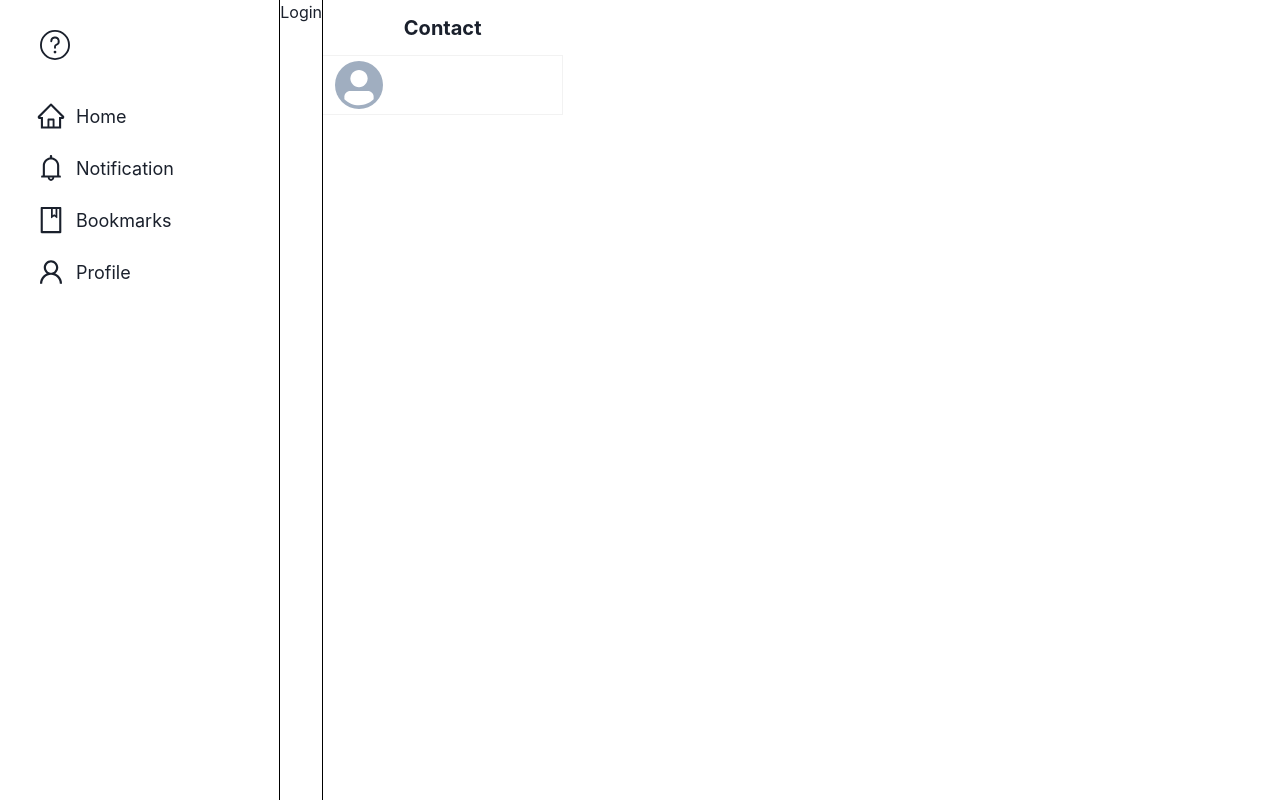
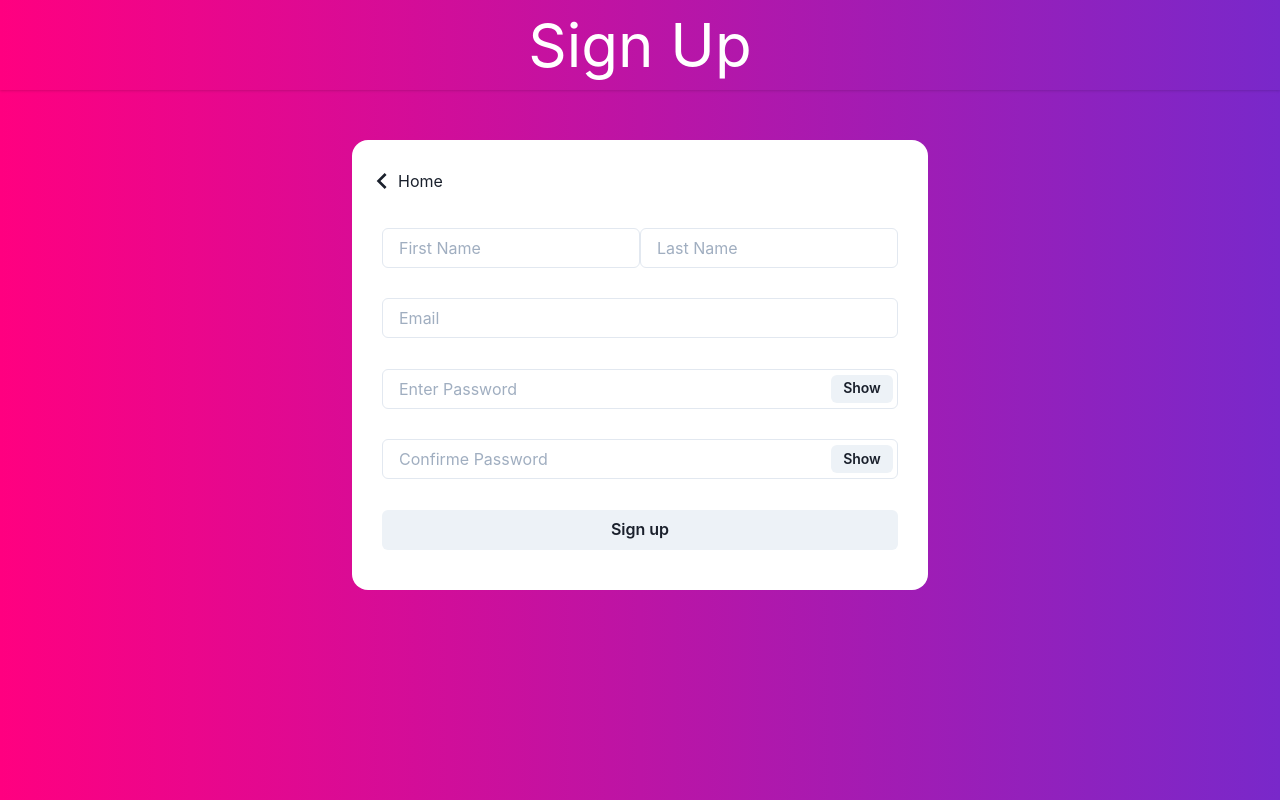
Before and after one commit to horusbou/SocialMedia, a React (Create React App) app in the folder client/: page /signup in a window 1280 px wide. Built offline with nearby package versions, Linux system fonts and the light colour scheme; no server answers; what @giphy/js-fetch-api would draw is missing.

Commit message:
adding signUp page

```diff
--- a/client/package.json
+++ b/client/package.json
@@ -3,6 +3,7 @@
 	"version": "0.1.0",
 	"private": true,
 	"dependencies": {
+		"@chakra-ui/icons": "^1.1.1",
 		"@chakra-ui/react": "^1.6.7",
 		"@emotion/react": "^11.4.1",
 		"@emotion/styled": "^11.3.0",
@@ -12,6 +13,7 @@
 		"@testing-library/react": "^11.1.0",
 		"@testing-library/user-event": "^12.1.10",
 		"axios": "^0.21.4",
+		"formik": "^2.2.9",
 		"framer-motion": "^4.1.17",
 		"react": "^17.0.2",
 		"react-dom": "^17.0.2",
@@ -20,7 +22,8 @@
 		"react-router-dom": "^5.3.0",
 		"react-scripts": "4.0.3",
 		"use-file-upload": "^1.0.11",
-		"web-vitals": "^1.0.1"
+		"web-vitals": "^1.0.1",
+		"yup": "^0.32.11"
 	},
 	"scripts": {
 		"start": "react-scripts start",
--- a/client/src/App.js
+++ b/client/src/App.js
@@ -2,13 +2,42 @@ import './App.css';
 import { ChakraProvider } from '@chakra-ui/react';
 import Home from './pages/Home';
 import SignIn from './pages/SignIn';
+import SignUp from './pages/Signup';
 import Aside from './compontents/Aside';
 import Contact from './compontents/Contact';
 import Profile from './pages/Profile';
 import { useState, useEffect } from 'react';
-import { BrowserRouter as Router, Route, Switch, Link } from 'react-router-dom';
+import {
+	BrowserRouter as Router,
+	Route,
+	Switch,
+	Link,
+	Redirect,
+} from 'react-router-dom';
 import Client from './services/Client';
+const PrivateRoute = ({ Component, ...rest }) => {
+	return (
+		// Show the component only when the user is logged in
+		// Otherwise, redirect the user to /signin page
+		<Route
+			{...rest}
+			render={(props) =>
+				Client.isLoggedIn() ? <Component {...props} /> : <Redirect to="/" />
+			}
+		/>
+	);
+};
+// function PrivateRoute(props) {
+// 	const { Component, ...rest } = props;
+// 	const render = (props) => {
+// 		if (Client.isLoggedIn()) {
+// 			return <Redirect to="/" />;
+// 		}
 
+// 		return <Component {...props} />;
+// 	};
+// 	return <Route {...rest} render={render} />;
+// }
 function App() {
 	const [postData, setPostData] = useState([]);
 	const [userData, setUserData] = useState({});
@@ -17,64 +46,64 @@ function App() {
 	// eslint-disable-next-line
 	const [isLoggedIn, setIsLoggedIn] = useState(true);
 
-	useEffect(() => {
-		Client.getAllPosts()
-			.then((response) => {
-				setIsLoading(true);
-				setPostData(response);
-			})
-			.then((data) => {
-				setIsLoading(false);
-				setIsPosted(false);
-			});
-		// eslint-disable-next-line react-hooks/exhaustive-deps
-	}, [isPosted]);
+	// useEffect(() => {
+	// 	Client.getAllPosts()
+	// 		.then((response) => {
+	// 			setIsLoading(true);
+	// 			setPostData(response);
+	// 		})
+	// 		.then((data) => {
+	// 			setIsLoading(false);
+	// 			setIsPosted(false);
+	// 		});
+	// 	// eslint-disable-next-line react-hooks/exhaustive-deps
+	// }, [isPosted]);
 
-	useEffect(() => {
-		Client.getUser().then((userData) => {
-			if (userData) setUserData(userData);
-			else setUserData({});
-		});
-		// eslint-disable-next-line react-hooks/exhaustive-deps
-	}, []);
-	const privateRoutes = ['/home', '/:username'];
+	// useEffect(() => {
+	// 	Client.getUser().then((userData) => {
+	// 		if (userData) setUserData(userData);
+	// 		else setUserData({});
+	// 	});
+	// 	// eslint-disable-next-line react-hooks/exhaustive-deps
+	// }, []);
+	const privateRoutes = ['/home'];
 	return (
 		<div className="app">
 			<ChakraProvider>
 				<Router>
-					<Route
+					<PrivateRoute
 						path={privateRoutes}
-						render={() => <Aside username={userData.username} />}
+						username={userData.username}
+						Component={Aside}
+						// render={() => <Aside username={userData.username} />}
 					/>
 					<Switch>
 						<Route exact path="/">
 							<SignIn />
 						</Route>
 						<Route exact path="/signup">
-							<div>
-								<Link to="/">Login</Link>
-							</div>
+							<SignUp />
 						</Route>
 
-						<Route exact path="/home">
-							<Home
+						<PrivateRoute
+							exact
+							path="/home"
 							isLoading={isLoading}
 							userData={userData}
 							postData={postData}
 							setIsPosted={setIsPosted}
+							Component={Home}
 						/>
-						</Route>
 
-						<Route path="/:username" component={Profile} />
+						{/* </PrivateRoute> */}
+
+						<PrivateRoute path="/:username" Component={Profile} />
 					</Switch>
-					<Route
+					<PrivateRoute
 						path={privateRoutes}
-						render={() => (
-							<Contact
 						userAvatar={userData.userAvatar}
 						username={userData.username}
-							/>
-						)}
+						Component={Contact}
 					/>
 				</Router>
 			</ChakraProvider>
--- /dev/null
+++ b/client/src/pages/Signup.js
@@ -0,0 +1,165 @@
+import { useState } from 'react';
+import { Link } from 'react-router-dom';
+import {
+	Flex,
+	Text,
+	Box,
+	Input,
+	InputGroup,
+	InputRightElement,
+	Button,
+	Icon,
+} from '@chakra-ui/react';
+import { ChevronLeftIcon } from '@chakra-ui/icons';
+import { useFormik } from 'formik';
+import * as Yup from 'yup';
+
+export default function SignupForm() {
+	const [showPassword, setShowPassword] = useState(false);
+	const [showRepassword, setShowRepassword] = useState(false);
+	const handleClick = () => setShowPassword(!showPassword);
+	const handleClickConfirm = () => setShowRepassword(!showRepassword);
+	const formik = useFormik({
+		initialValues: {
+			firstName: '',
+			lastName: '',
+			username: '',
+			email: '',
+			password: '',
+			rePassword: '',
+		},
+		validationSchema: Yup.object({
+			firstName: Yup.string()
+				.max(10, 'Must be 10 characters or less')
+				.required('Required'),
+			lastName: Yup.string()
+				.max(10, 'Must be 10 characters or less')
+				.required('Required'),
+			email: Yup.string().email('Invalid email address').required('Required'),
+			password: Yup.string()
+				.required('No password provided.')
+				.min(8, 'Password is too short - should be 8 chars minimum.')
+				.matches(/[a-zA-Z]/, 'Password can only contain Latin letters.'),
+			rePassword: Yup.string().oneOf(
+				[Yup.ref('password'), null],
+				'password must match'
+			),
+		}),
+		onSubmit: (values) => console.log(values),
+	});
+	return (
+		<Box
+			w="100%"
+			className="signup"
+			bgGradient="linear(to-l, #7928CA, #FF0080)"
+		>
+			<form onSubmit={formik.handleSubmit}>
+				<Box w="100%" boxShadow="base" className="titile">
+					<Text color="white" align="center" fontSize="6xl">
+						Sign Up
+					</Text>
+				</Box>
+
+				<Flex
+					direction="column"
+					justify="space-between"
+					bgColor="white"
+					p="10"
+					px="30"
+					rounded="2xl"
+					w="45%"
+					h="450px"
+					m="auto"
+					mt="50px"
+				>
+					<Link to="/">
+						<Flex align="center" mt={-15} h={8} ml={-4}>
+							<Icon as={ChevronLeftIcon} w={8} h={8} />
+							Home
+						</Flex>
+					</Link>
+					<Flex justify="space-between" align="center">
+						<Box>
+							<Input
+								id="firstName"
+								name="firstName"
+								placeholder="First Name"
+								onChange={formik.handleChange}
+								onBlur={formik.handleBlur}
+								value={formik.values.firstName}
+								isInvalid={formik.touched.firstName && formik.errors.firstName}
+							/>
+						</Box>
+						<Box>
+							<Input
+								id="lastName"
+								name="lastName"
+								placeholder="Last Name"
+								onChange={formik.handleChange}
+								onBlur={formik.handleBlur}
+								value={formik.values.lastName}
+								isInvalid={formik.touched.lastName && formik.errors.lastName}
+							/>
+						</Box>
+					</Flex>
+					<Box>
+						<Input
+							id="email"
+							name="email"
+							placeholder="Email"
+							type="email"
+							onChange={formik.handleChange}
+							onBlur={formik.handleBlur}
+							value={formik.values.email}
+							isInvalid={formik.touched.email && formik.errors.email}
+						/>
+					</Box>
+					{/* <Box>
+						<Input
+							placeholder="Username"
+							type="text"
+							// onChange={(evt) => setUsername(evt.target.value)}
+						/>
+					</Box> */}
+					<InputGroup size="md">
+						<Input
+							id="password"
+							name="password"
+							pr="4.5rem"
+							type={showPassword ? 'text' : 'password'}
+							placeholder="Enter Password"
+							onChange={formik.handleChange}
+							onBlur={formik.handleBlur}
+							value={formik.values.password}
+							isInvalid={formik.touched.password && formik.errors.password}
+						/>
+						<InputRightElement width="4.5rem">
+							<Button h="1.75rem" size="sm" onClick={handleClick}>
+								{showPassword ? 'Hide' : 'Show'}
+							</Button>
+						</InputRightElement>
+					</InputGroup>
+					<InputGroup size="md">
+						<Input
+							id="rePassword"
+							name="rePassword"
+							pr="4.5rem"
+							type={showRepassword ? 'text' : 'password'}
+							placeholder="Confirme Password"
+							onChange={formik.handleChange}
+							onBlur={formik.handleBlur}
+							value={formik.values.rePassword}
+							isInvalid={formik.touched.rePassword && formik.errors.rePassword}
+						/>
+						<InputRightElement width="4.5rem">
+							<Button h="1.75rem" size="sm" onClick={handleClickConfirm}>
+								{showRepassword ? 'Hide' : 'Show'}
+							</Button>
+						</InputRightElement>
+					</InputGroup>
+					<Button type="submit">Sign up</Button>
+				</Flex>
+			</form>
+		</Box>
+	);
+}
--- a/client/src/services/Client.js
+++ b/client/src/services/Client.js
@@ -5,7 +5,11 @@ class Client {
 		this.userData = {};
 	}
 	isLoggedIn() {
-		return !!this.userData;
+		const accessToken = localStorage.getItem('accessToken');
+		const refreshToken = localStorage.getItem('refreshToken');
+		console.log(accessToken, refreshToken);
+		if (accessToken && refreshToken) return true;
+		return false;
 	}
 	setClientData({ sessionData, userData }) {
 		this.sessionData = sessionData;
@@ -56,6 +60,7 @@ class Client {
 	logout() {
 		localStorage.removeItem('accessToken');
 		localStorage.removeItem('refreshToken');
+		this.removeClientData();
 	}
 	getUser() {
 		return axios
```
Also changed, not shown: client/src/pages/Profile.js (+52 -36 lines), 1 other file (tests, documents, lock files or other folders). Lines whose indentation alone changed are shown as unchanged.
